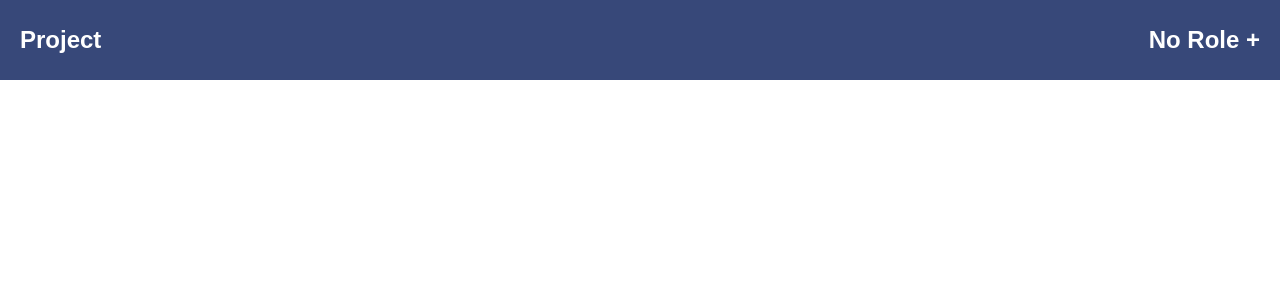
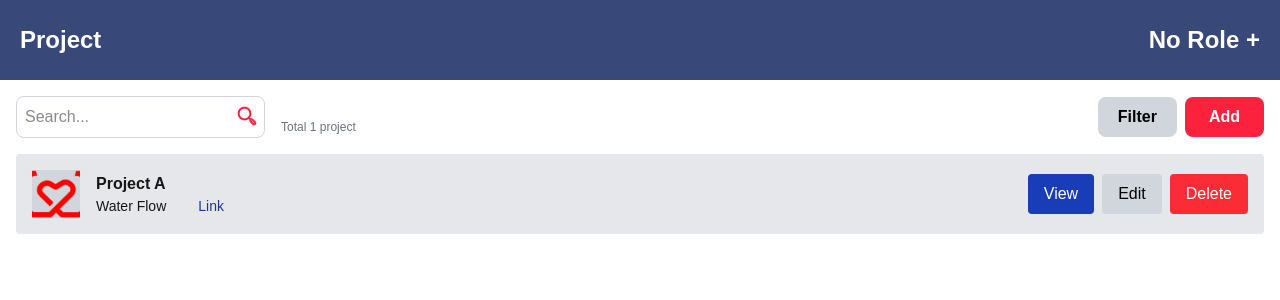
Before and after one commit to Arhway2004/SaiJai_Tech, a Next.js app in the folder monitor/: page /project in a window 1280 px wide. Shown: the top 300 px of the page. Built offline with nearby package versions, Linux system fonts and the light colour scheme.

Commit message:
Project UI

```diff
--- a/monitor/package.json
+++ b/monitor/package.json
@@ -13,7 +13,8 @@
     "axios": "^1.8.4",
     "next": "15.2.4",
     "react": "^19.0.0",
-    "react-dom": "^19.0.0"
+    "react-dom": "^19.0.0",
+    "react-router-dom": "^7.4.1"
   },
   "devDependencies": {
     "@eslint/eslintrc": "^3",
--- a/monitor/src/app/(Pages)/project/page.tsx
+++ b/monitor/src/app/(Pages)/project/page.tsx
@@ -1,15 +1,101 @@
+'use client';
+
+import Search from 'antd/es/transfer/search';
 import Navbar from '../../components/navbar';
 import {mockData} from '../../data/mockData';
 import {NavbarData} from '../../types/types';
+import Image from 'next/image';
+import Link from 'next/link';
 
-const Project:React.FC =() =>{
+const Project: React.FC = () => {
     const navbarData: NavbarData = mockData["/project"];
+    const projects = [
+        {id: 1, name: "Project A", link:"dmosmcdsc", logo:"logo.jpg", type:"Water Flow"}
+    ];
+
+    const totalProjects = projects.length;
+
     return (
-        <div>
+        <>
             <Navbar leftText={navbarData.leftText} rightText={navbarData.rightText}></Navbar>
+            <div className='p-4'>
+                <div className='flex justify-between items-center mb-4'>
+                    <div className='flex items-center'>
+                        <div className='relative'>
+                            <input
+                                type="search"
+                                className="bg-white w-full p-2 pr-8 rounded-lg border border-gray-300"
+                                placeholder="Search..."
+                            />
+                            <button className='absolute right-2 top-2.5 text-[#FC213D] cursor-pointer'>
+                                <Image src={"/search.png"} alt='' width={20} height={20}/>
+                            </button>
+                        </div>
+                        <span className='ml-4 mt-5 text-gray-500 font-normal text-xs whitespace-nowrap'>
+                            Total {totalProjects} project
+                        </span>
+                    </div>
 
-        </div>
-    )
-}
+                    <div className='flex items-center'>
+                        <Link href="/project/filter" className='bg-gray-300 hover:bg-gray-400 text-black font-bold mr-2 px-5 py-2 rounded-lg'>
+                            Filter
+                        </Link>
+                        <Link href="/project/add" className='bg-[#FC213D] hover:bg-[#e21d36] text-white font-bold px-6 py-2 rounded-lg'>
+                            Add
+                        </Link>
+                    </div>
+                </div>
+
+                <div className="">
+                    {projects.map((project) => (
+                        <div key={project.id} className="flex items-center justify-between bg-gray-200 p-4 mb-2 rounded">
+                            <div className="flex items-center">
+                                <div className="w-12 h-12 bg-gray-300 mr-4 relative overflow-hidden">
+                                    <Image
+                                        src={`/${project.logo}`}
+                                        alt={`${project.name} logo`}
+                                        fill
+                                        style={{ objectFit: 'cover' }}
+                                    />
+                                </div>
+                                <div>
+                                    <h3 className="font-bold">{project.name}</h3>
+                                    <div className="flex gap-4 text-sm">
+                                        <span>{project.type}</span>
+                                        <span></span>
+                                        <a className='text-blue-900' href={project.link} target="_blank" rel="noopener noreferrer">Link</a>
+                                    </div>
+                                </div>
+                            </div>
+
+                            <div className="flex gap-2">
+                                <Link
+                                    href={`/project/${project.id}/view`}
+                                    className="bg-blue-800 text-white px-4 py-2 rounded">
+                                    View
+                                </Link>
+                                <Link
+                                    href={`/project/${project.id}/edit`}
+                                    className="bg-gray-300 text-black px-4 py-2 rounded">
+                                    Edit
+                                </Link>
+                                <button
+                                    onClick={() => {
+                                        if(confirm('Are you sure you want to delete this project?')) {
+                                            console.log('Deleting project:', project.id);
+                                            // Add delete logic here
+                                        }
+                                    }}
+                                    className="bg-red-500 text-white px-4 py-2 rounded">
+                                    Delete
+                                </button>
+                            </div>
+                        </div>
+                    ))}
+                </div>
+            </div>
+        </>
+    );
+};
 
 export default Project;
--- a/monitor/src/app/(Pages)/station/page.tsx
+++ b/monitor/src/app/(Pages)/station/page.tsx
@@ -1,14 +1,37 @@
 import Navbar from '../../components/navbar';
 import {mockData} from '../../data/mockData';
 import {NavbarData} from '../../types/types';
-
+import Image from 'next/image';
 const Station:React.FC =() =>{
     const navbarData: NavbarData = mockData["/station"];
     return (
-        <div>
+        <>
             <Navbar leftText={navbarData.leftText} rightText={navbarData.rightText}></Navbar>
+            <div className='p-4'>
+                <div className='flex justify-between items-center mb-4'>
+                    <div className='flex items-center'>
+                        <div className='relative'>
+                            <input
+                                type="search"
+                                className="bg-white w-full p-2 pr-8 rounded-lg border border-gray-300"
+                                placeholder="Search..."
+                            />
+                            <button className='absolute right-2 top-2.5 text-[#FC213D] cursor-pointer'>
+                                <Image src={"/search.png"} alt='' width={20} height={20}/>
+                            </button>
+                        </div>
+                        <span className='ml-4 text-gray-700 font-medium whitespace-nowrap'>
+                            Total {/* Add your count here */} project
+                        </span>
+                    </div>
 
-        </div>
+                    <div className='flex items-center'>
+                        <button className='bg-gray-300 hover:bg-gray-400 text-black font-bold mr-2 px-5 py-2 rounded-lg'>Filter</button>
+                        <button className='bg-[#FC213D] hover:bg-[#e21d36] text-white font-bold px-6 py-2 rounded-lg'>Add</button>
+                    </div>
+                </div>
+            </div>
+        </>
     )
 }
 
```
Also changed, not shown: monitor/public/search.png (added), 1 other file (tests, documents, lock files or other folders).
